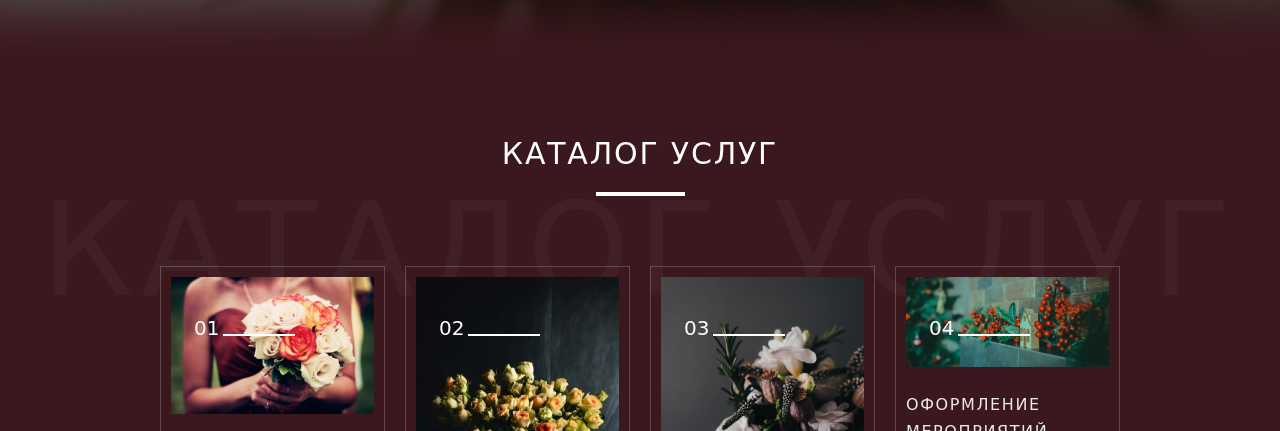
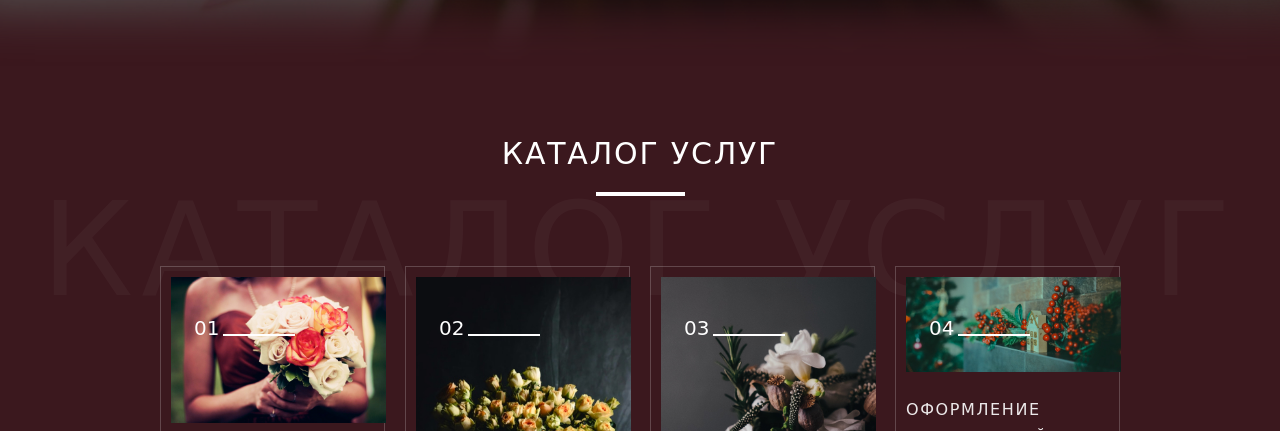
Before and after one commit to chudoVR/spring_is_always, a plain HTML site: page index.html in a window 1280 px wide. Shown: the part 869-1300 px from the top of the page. Drawn offline with Linux system fonts and the light colour scheme; a web font is replaced by a local one.

Commit message:
Update style.css

```diff
--- a/style.css
+++ b/style.css
@@ -2073,3 +2073,9 @@ img {
         width: 230px;
     }
 }
+
+@media (min-width: 320px) {
+    .wedding__img {
+        width: 215px;
+    }
+}
```
